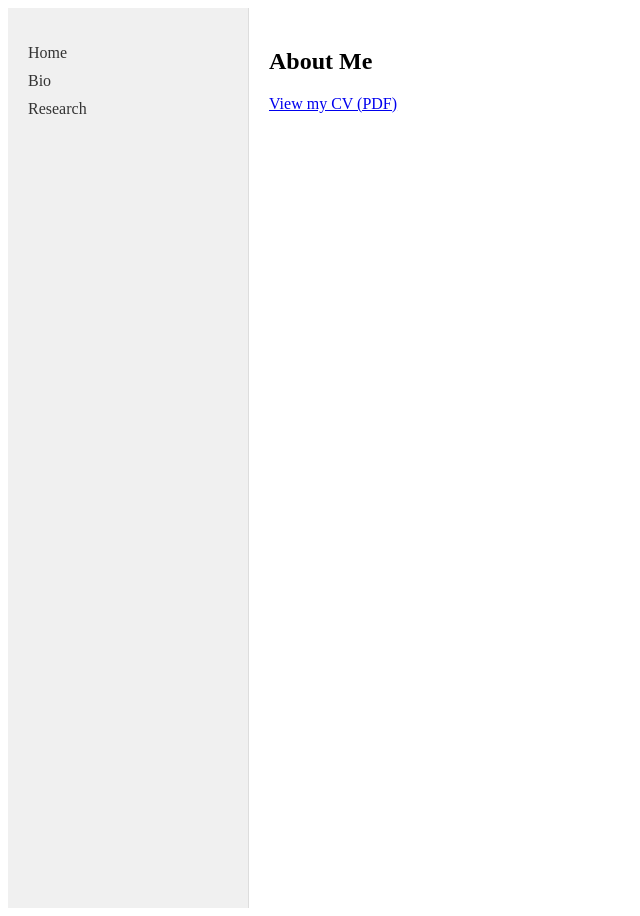
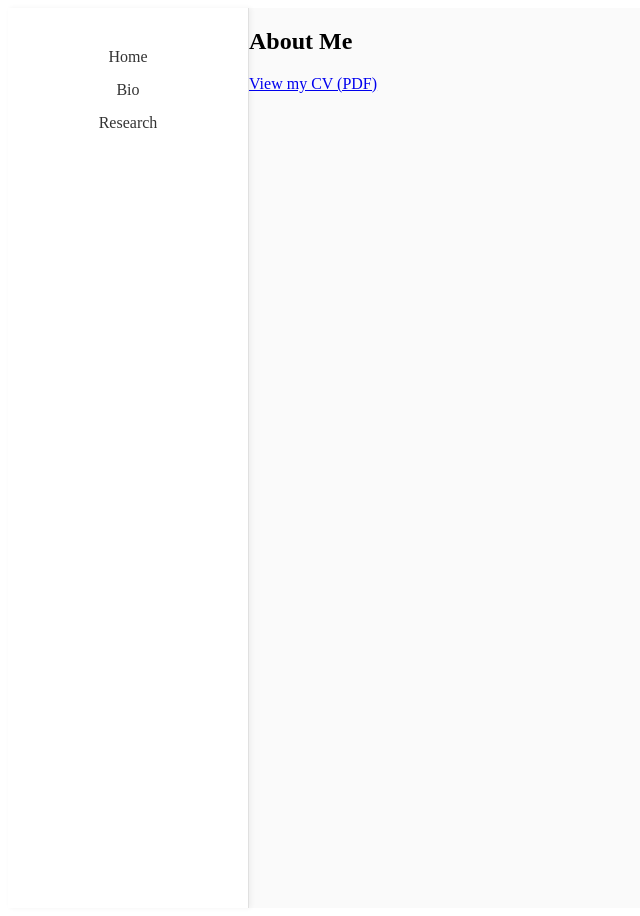
Before and after one commit to AgataDymarska/agatadymarska.github.io, a Jekyll site: the page built from bio.md, in a window 1280 px wide. Shown: the whole page, without its empty margins (0-640 px from the left). Built offline with Jekyll 4.4.1, drawn with Linux system fonts in a browser that asks for light colours.

Commit message:
Update style.css
trying to update with deepsek

```diff
--- a/assets/css/style.css
+++ b/assets/css/style.css
@@ -1,34 +1,53 @@
+/* ===== Base Styles ===== */
 .container {
   display: flex;
   min-height: 100vh;
+  background-color: #fafafa; /* Soft background */
 }
 
+/* ===== Sidebar ===== */
 .sidebar {
   width: 200px;
-  background: #f0f0f0;
+  background: #ffffff; /* White sidebar */
   padding: 20px;
-  border-right: 1px solid #ddd;
+  border-right: 1px solid #e0e0e0; /* Lighter border */
+  box-shadow: 2px 0 5px rgba(0, 0, 0, 0.05); /* Subtle shadow */
+  text-align: center; /* Center-align sidebar content */
 }
 
-.content {
-  flex: 1;
-  padding: 20px;
+/* Profile Picture */
+.profile-pic {
+  width: 120px;
+  height: 120px;
+  border-radius: 50%;
+  object-fit: cover;
+  border: 3px solid #6200ea; /* Purple accent */
+  margin: 0 auto 20px; /* Center and add space below */
 }
 
+/* Sidebar Navigation */
 nav ul {
   list-style: none;
   padding: 0;
+  margin-top: 20px;
 }
 
 nav li {
-  margin: 10px 0;
+  margin: 15px 0; /* More spacing between tabs */
 }
 
 nav a {
   text-decoration: none;
   color: #333;
+  font-weight: 500; /* Slightly bolder */
+  padding: 5px 10px;
+  border-radius: 4px;
+  transition: all 0.3s ease;
 }
 
 nav a:hover {
-  color: #6200ea;
+  color: #ffffff; /* White text on hover */
+  background-color: #6200ea; /* Purple background on hover */
 }
+
+/* =
```
